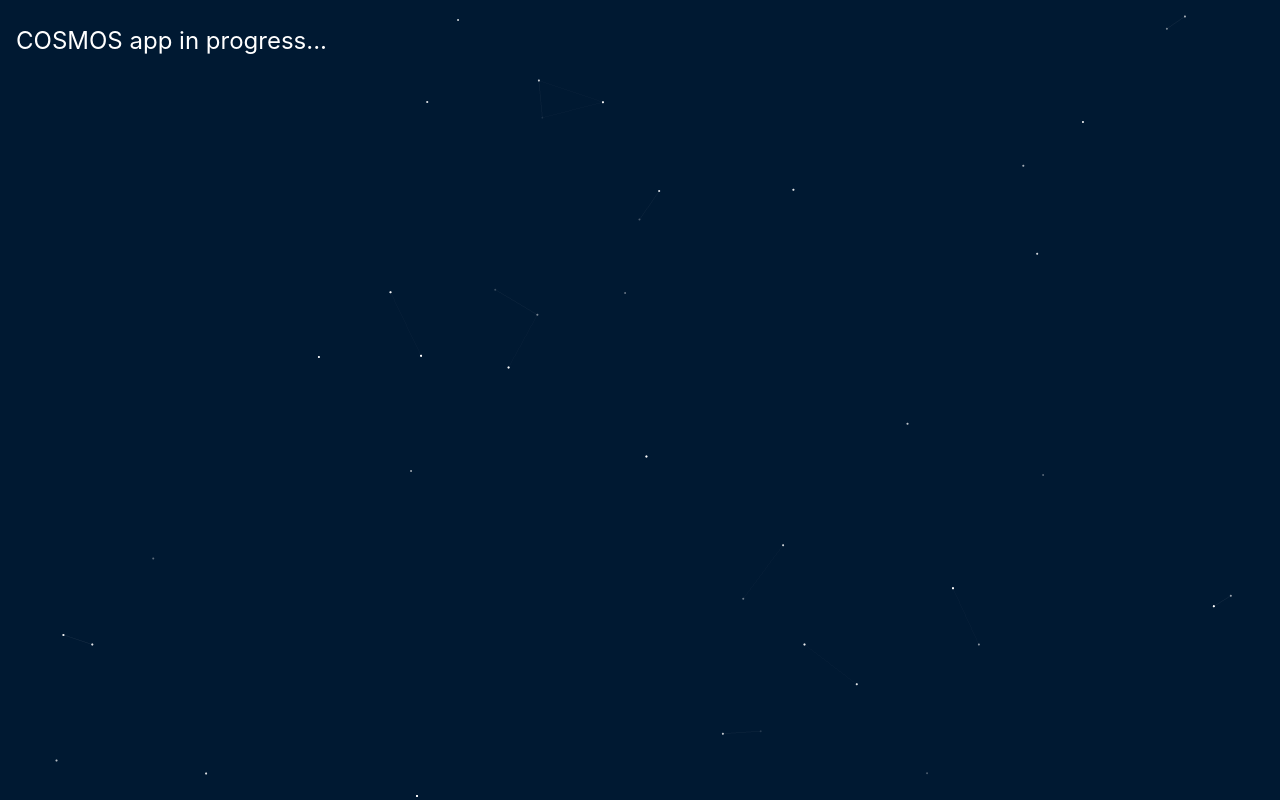
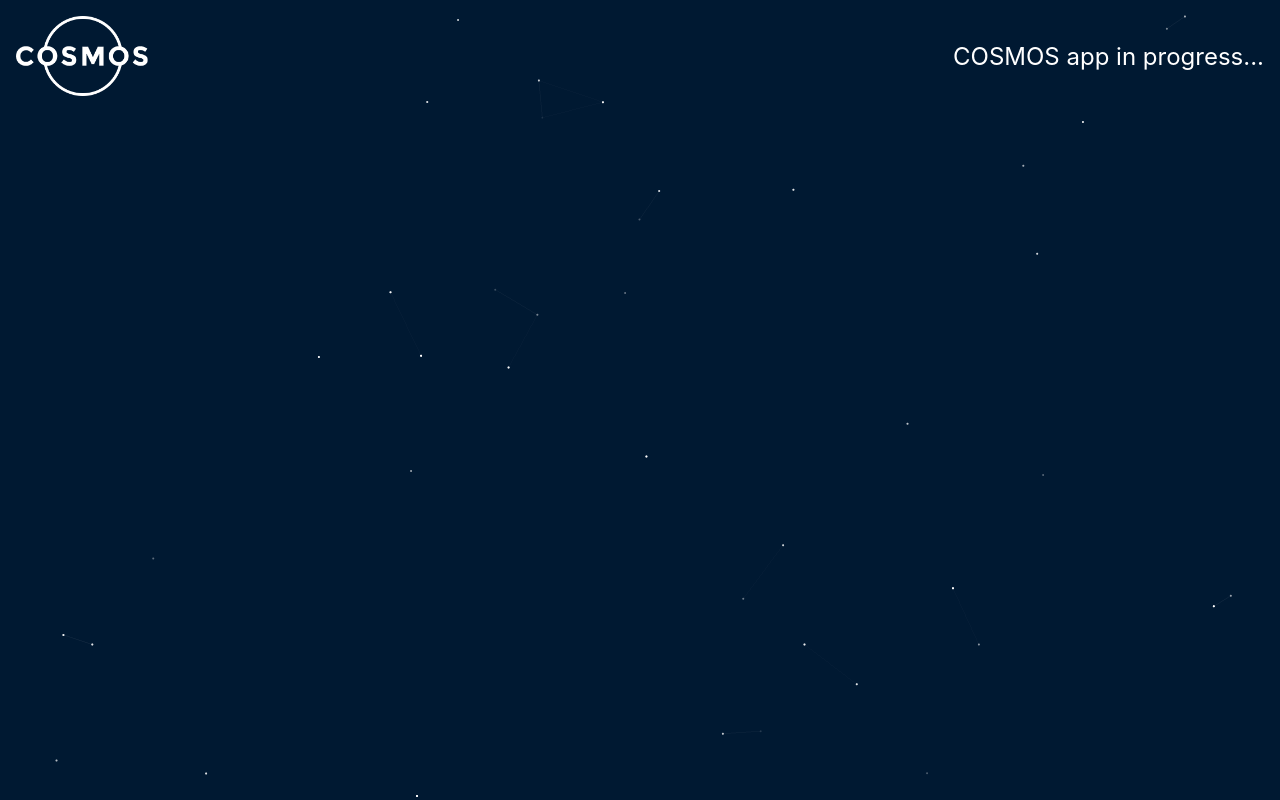
Before and after one commit to VeselaVideva/cosmos-react-app, a React (Create React App) app: page / in a window 1280 px wide. Built offline with nearby package versions, Linux system fonts and the light colour scheme.

Commit message:
Add Logo component and update Header cmponent

```diff
--- a/src/components/Header/Header.css
+++ b/src/components/Header/Header.css
@@ -2,7 +2,7 @@
     font-size: 1.5rem;
     color: #fff;
     height: 10%;
-    padding: 0 1rem;
+    padding: 1rem;
     display: flex;
     flex-direction: row;
     align-items: center;
--- a/src/components/Header/Header.js
+++ b/src/components/Header/Header.js
@@ -1,9 +1,11 @@
 import './Header.css';
+import Logo from '../Logo/Logo';
 
 export default function Header() {
     return (
         <div className="header">
-            {/* TODO: add logo, add menu items */}
+            {/* TODO: add menu items */}
+            <Logo />
             <p>COSMOS app in progress...</p>
         </div>
     );
--- /dev/null
+++ b/src/components/Logo/Logo.css
@@ -0,0 +1,3 @@
+.logo {
+    height: -webkit-fill-available;
+}
--- /dev/null
+++ b/src/components/Logo/Logo.js
@@ -0,0 +1,7 @@
+import './Logo.css';
+
+export default function Logo() {
+    return (
+        <img className='logo' src="logo.png" alt="Cosmos logo" />
+    );
+}
```
Also changed, not shown: public/logo.png (added).
